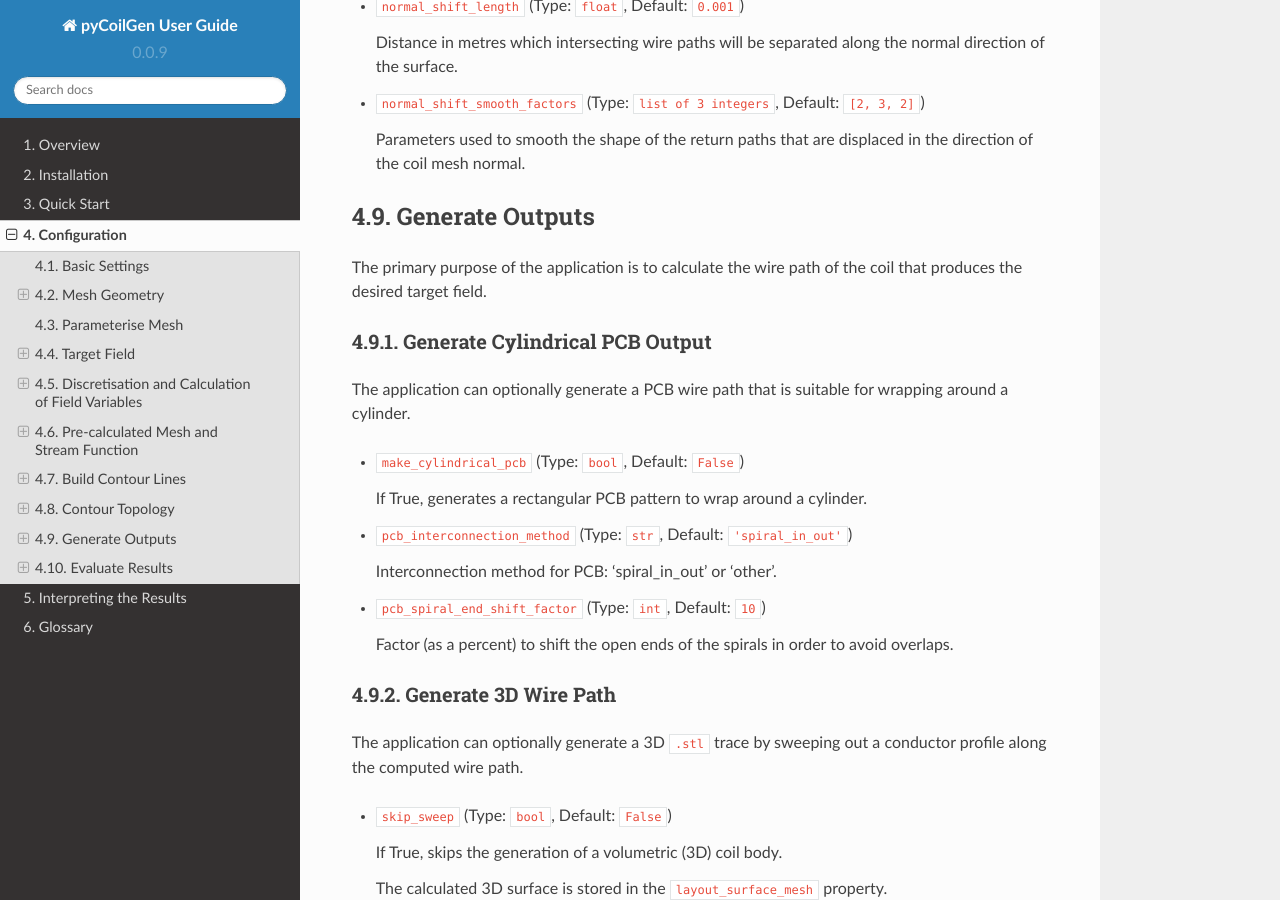
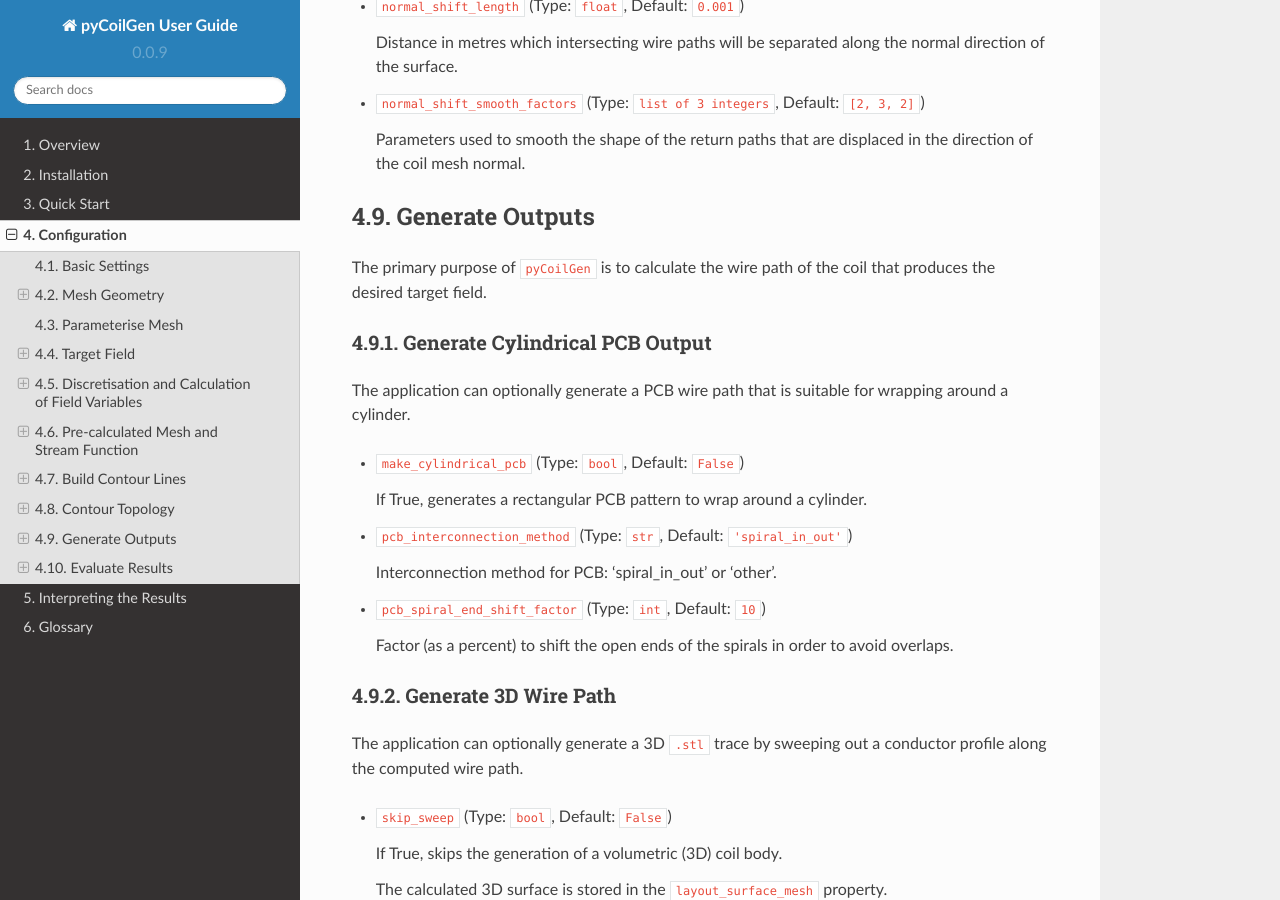
Before and after one commit to kev-m/pyCoilGen, a Sphinx documentation site: the page built from docs/source/configuration.md, in a window 1280 px wide and 900 px high, scrolled down 9709 px. Built offline with Sphinx 7.4.7 and the Read the Docs theme 2.0.0, drawn with Linux system fonts in a browser that asks for light colours.

Commit message:
Update docs/source/configuration.md
Co-authored-by: Jaynie Padayachee <8065714+jayniep@users.noreply.github.com>

```diff
--- a/docs/source/configuration.md
+++ b/docs/source/configuration.md
@@ -429,7 +429,7 @@ These parameters affect the generation of the return paths (Figure 4(c)).
 
 ## Generate Outputs
 
-The primary purpose of the application is to calculate the wire path of the coil that produces the desired target field.
+The primary purpose of `pyCoilGen` is to calculate the wire path of the coil that produces the desired target field.
 
 ### Generate Cylindrical PCB Output
 
```
